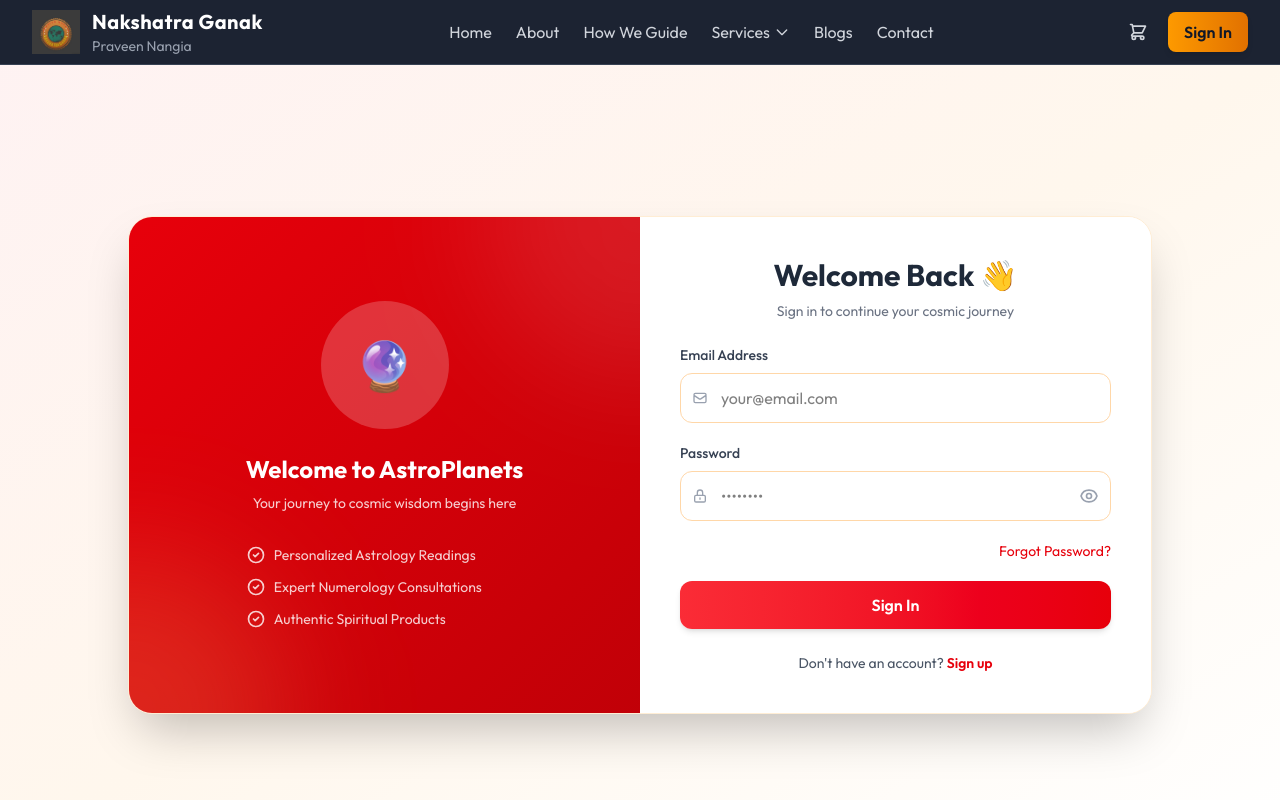
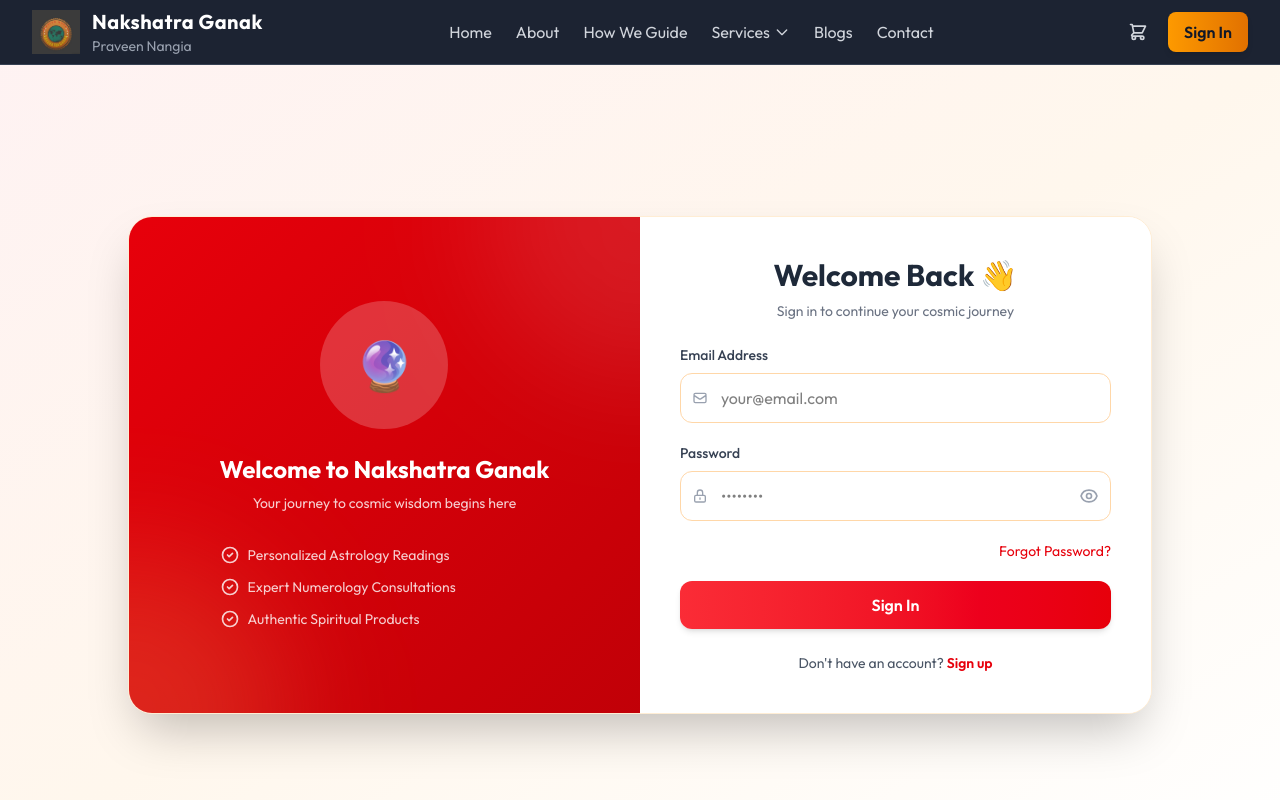
Before and after one commit to rajat804/astarology-frontend, a React (Vite) app: page /auth in a window 1280 px wide. Shown: the top 800 px of the page. Built offline with nearby package versions, Linux system fonts and the light colour scheme; a web font is replaced by a local one.

Commit message:
authpage update

```diff
--- a/src/pages/AuthPage.jsx
+++ b/src/pages/AuthPage.jsx
@@ -118,7 +118,7 @@ const AuthPage = () => {
             <div className="w-32 h-32 bg-white/20 rounded-full flex items-center justify-center mx-auto mb-6">
               <span className="text-5xl">🔮</span>
             </div>
-            <h3 className="text-white text-2xl font-bold mb-2">Welcome to AstroPlanets</h3>
+            <h3 className="text-white text-2xl font-bold mb-2">Welcome to Nakshatra Ganak</h3>
             <p className="text-white/80 text-sm">Your journey to cosmic wisdom begins here</p>
 
             <div className="mt-8 space-y-3">
```
